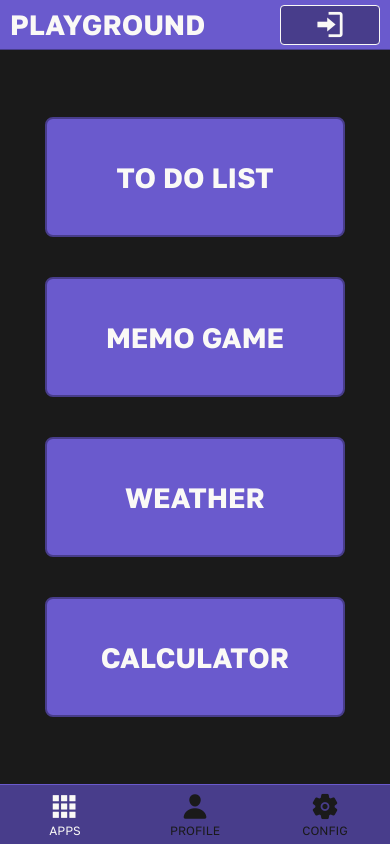
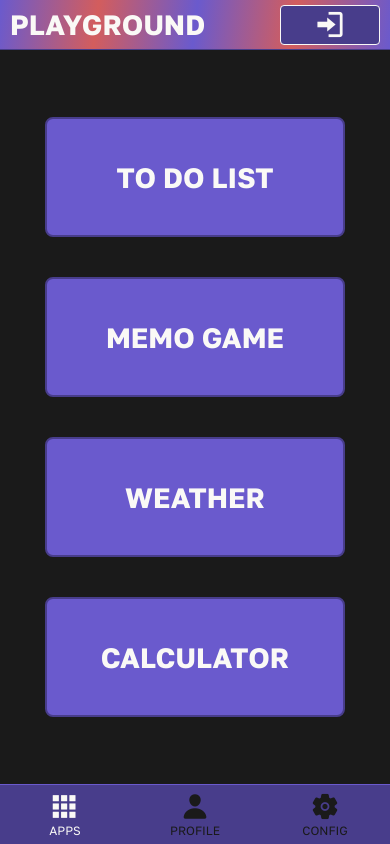
Before and after one commit to santio89/playground-react-native, a React Native app: screen /LogIn in a window 390 px wide. Built offline with nearby package versions, Linux system fonts and the light colour scheme.

Commit message:
header-background

```diff
--- a/components/Header.jsx
+++ b/components/Header.jsx
@@ -2,6 +2,7 @@ import { Text, View, StyleSheet, TouchableWithoutFeedback, TouchableOpacity, Key
 import Constants from '../constants/Styles';
 import { useSelector } from 'react-redux';
 import { Entypo } from '@expo/vector-icons';
+import { LinearGradient } from 'expo-linear-gradient';
 
 export default function Header({ navigation }) {
   const altColorTheme = useSelector(state => state.settings.altColorTheme.enabled)
@@ -10,8 +11,14 @@ export default function Header({ navigation }) {
   return (
     <TouchableWithoutFeedback onPress={() => Keyboard.dismiss()}>
       <View style={[styles.headerContainer, altColorTheme && styles.altBackground, altColorTheme && styles.altBorder]}>
-        <TouchableOpacity onPress={() => navigation.navigate("Apps", {screen: "AppsHome"})}><Text style={styles.header}>PLAYGROUND</Text></TouchableOpacity>
-        <TouchableOpacity style={[styles.loginContainer, altColorTheme && styles.altLoginContainer]} onPress={() => avatar ? navigation.navigate("Profile") : navigation.navigate("Auth", {screen: "LogIn"})}>
+        <LinearGradient
+          colors={altColorTheme?[Constants.colorSecondary, Constants.colorPrimary, Constants.colorSecondary, Constants.colorPrimary, Constants.colorSecondary]:[Constants.colorPrimary, Constants.colorSecondary, Constants.colorPrimary, Constants.colorSecondary, Constants.colorPrimary]}
+          start={{ x: 0, y: 0 }}
+          end={{ x: 0.5, y: 0.5 }}
+          style={{position: 'absolute', left: 0, right: 0, top: 0, bottom: 0}}
+        />
+        <TouchableOpacity onPress={() => navigation.navigate("Apps", { screen: "AppsHome" })}><Text style={styles.header}>PLAYGROUND</Text></TouchableOpacity>
+        <TouchableOpacity style={[styles.loginContainer, altColorTheme && styles.altLoginContainer]} onPress={() => avatar ? navigation.navigate("Profile") : navigation.navigate("Auth", { screen: "LogIn" })}>
           <View>
             {avatar ?
               <Text style={styles.avatar}>{avatar}</Text> :
--- a/package.json
+++ b/package.json
@@ -33,7 +33,8 @@
     "react-redux": "^8.0.5",
     "redux": "^4.2.1",
     "redux-persist": "^6.0.0",
-    "redux-thunk": "^2.4.2"
+    "redux-thunk": "^2.4.2",
+    "expo-linear-gradient": "~12.1.2"
   },
   "devDependencies": {
     "@babel/core": "^7.20.0"
```
Also changed, not shown: 1 other file (tests, documents, lock files or other folders).
